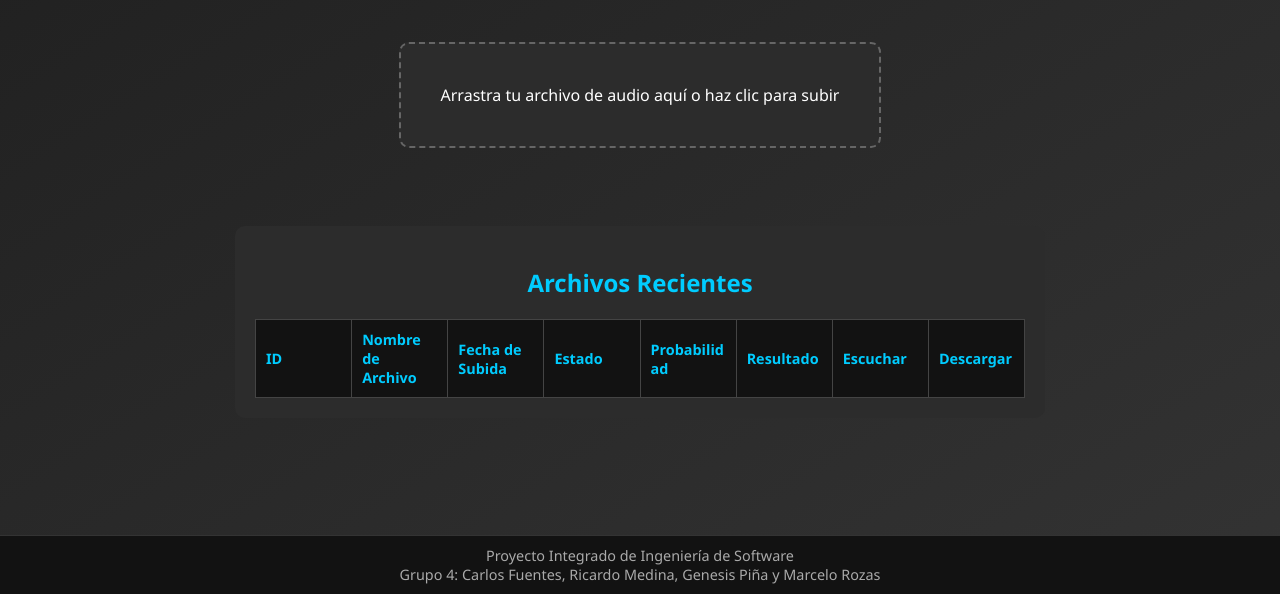
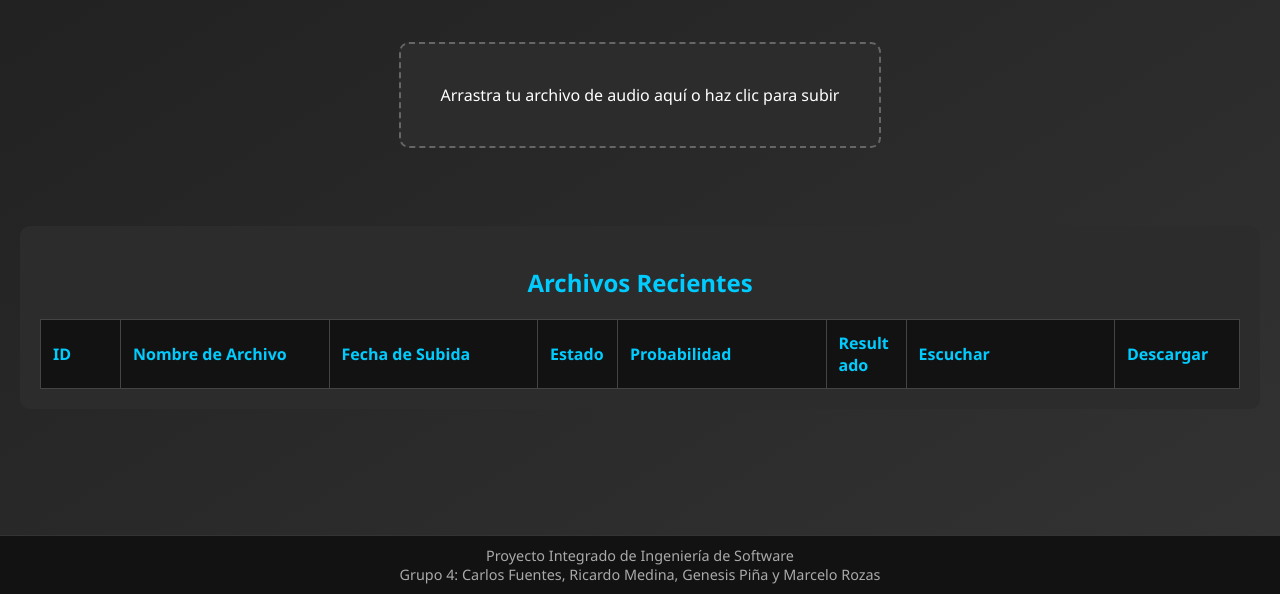
Before and after one commit to Warmicx/detectar-voz-ia, a plain HTML site: page index.html in a window 1280 px wide. Shown: the part 206-800 px from the top of the page. Drawn offline with Linux system fonts and the light colour scheme; no server answers.

Commit message:
Update index.html 7

```diff
--- a/index.html
+++ b/index.html
@@ -112,8 +112,8 @@
 
     /* Estilos para la lista de archivos */
     #lista-archivos {
-      width: 90%;
-      max-width: 900px;
+      width: 100%;
+      max-width: 1400px; /* Aumentado para ocupar más espacio */
       margin: 40px auto;
       background-color: #2c2c2c;
       border-radius: 10px;
@@ -129,41 +129,44 @@
       width: 100%;
       border-collapse: collapse;
       table-layout: fixed;
+      font-size: 1em; /* Tamaño de texto un poco mayor */
     }
 
     #archivos-table th,
     #archivos-table td {
-      padding: 10px;
+      padding: 12px; /* Más espacio interno */
       border: 1px solid #444;
       text-align: left;
-      font-size: 0.9em;
+      font-size: 0.95em;
       overflow-wrap: anywhere;
     }
 
     #archivos-table th {
       background-color: #121212;
       color: #00ccff;
+      font-size: 1em;
     }
 
     #archivos-table td a {
       color: #00ccff;
       text-decoration: none;
+      font-weight: bold;
     }
 
     #archivos-table td a:hover {
       text-decoration: underline;
     }
 
-    /* Ajuste para el reproductor de audio en la tabla */
+    /* Ajuste para el reproductor de audio en la tabla (más ancho y alto) */
     #archivos-table td audio {
-      width: 100%;
+      width: 200px;    /* Aumenta el ancho del control de audio */
+      height: 30px;    /* Aumenta la altura del control de audio */
       outline: none;
     }
   </style>
 </head>
 
 <body>
-
   <header>
     <h2>Sistema de Detección de Voz IA</h2>
   </header>
@@ -188,14 +191,14 @@
       <table id="archivos-table">
         <thead>
           <tr>
-            <th>ID</th>
+            <th style="width: 80px;">ID</th>
             <th>Nombre de Archivo</th>
             <th>Fecha de Subida</th>
-            <th>Estado</th>
+            <th style="width: 80px;">Estado</th>
             <th>Probabilidad</th>
-            <th>Resultado</th>
+            <th style="width: 80px;">Resultado</th>
             <th>Escuchar</th>
-            <th>Descargar</th>
+            <th style="width: 125px;">Descargar</th>
           </tr>
         </thead>
         <tbody id="archivos-tbody">
@@ -404,8 +407,6 @@
 
           // Probabilidad (prob_h)
           const tdProb = document.createElement('td');
-          // Si quieres formatear como porcentaje, podrías multiplicar por 100 y agregar “%”:
-          // tdProb.textContent = (item.prob_h * 100).toFixed(2) + '%';
           tdProb.textContent = item.prob_h;
           tr.appendChild(tdProb);
 
@@ -419,7 +420,6 @@
           const audio = document.createElement('audio');
           audio.controls = true;
           audio.src = item.s3_url;
-          // Para asegurar que no intente precargar demasiado, puedes usar preload="none"
           audio.preload = 'none';
           tdEscuchar.appendChild(audio);
           tr.appendChild(tdEscuchar);
@@ -429,7 +429,7 @@
           const enlace = document.createElement('a');
           enlace.href = item.s3_url;
           enlace.textContent = 'Descargar';
-          enlace.download = ''; // atributo para indicar descarga
+          enlace.download = '';
           enlace.target = '_blank';
           tdDescargar.appendChild(enlace);
           tr.appendChild(tdDescargar);
```
